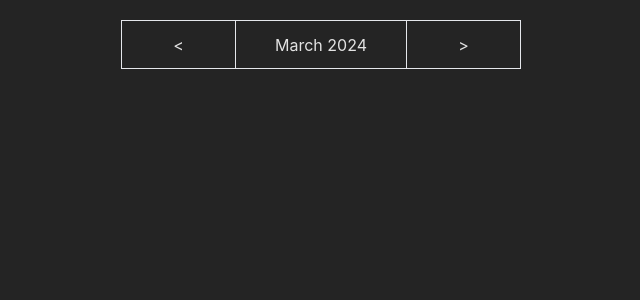
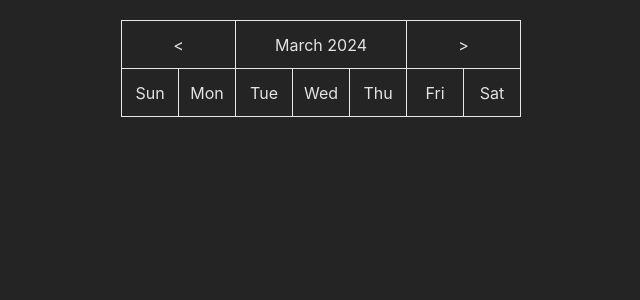
Before and after one commit to abaheer/meeting-time-finder, a React (Vite) app: page / in a window 1280 px wide. Shown: the top 300 px of the page, without its empty margins (319-959 px from the left). Built offline with nearby package versions, Linux system fonts and the light colour scheme.

Commit message:
add days to calendar

```diff
--- a/src/calender/calendar.jsx
+++ b/src/calender/calendar.jsx
@@ -1,12 +1,17 @@
 import { Cell } from "./cell";
 
 export const Calendar = () => {
+  const daysOfTheWeek = ["Sun", "Mon", "Tue", "Wed", "Thu", "Fri", "Sat"];
+
   return (
     <div className="w-[400px] border-t border-l">
       <div className="grid grid-cols-7 justify-center items-center text-center">
         <Cell className="col-span-2" text={"<"} />
         <Cell className="col-span-3" text="March 2024" />
         <Cell className="col-span-2" text={">"} />
+        {daysOfTheWeek.map((day) => {
+          return <Cell className="col-span-1" text={day} />;
+        })}
       </div>
     </div>
   );
```
